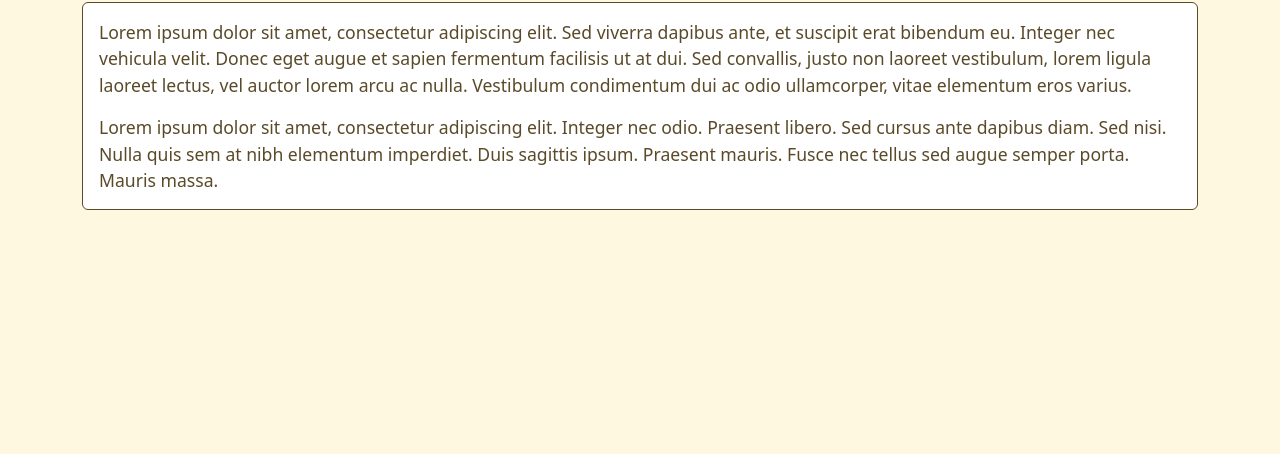
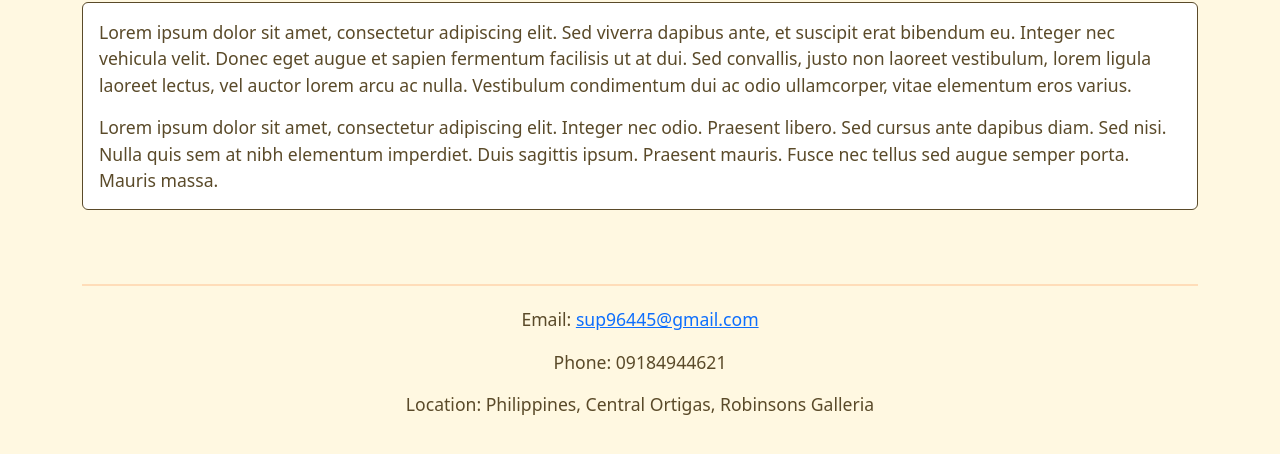
Before and after one commit to Mergal-Manuel/about-us.github.io, a plain HTML site: page index.html in a window 1280 px wide. Shown: the part 176-630 px from the top of the page. Drawn offline with nearby package versions, Linux system fonts and the light colour scheme.

Commit message:
Update index.html

```diff
--- a/index.html
+++ b/index.html
@@ -53,6 +53,18 @@
 
         .content-section p {
             font-size: 1.1rem;
+        }
+
+        hr {
+            border-top: 2px solid #ff8c42;
+            margin-top: 50px;
+        }
+
+        .contact-details {
+            text-align: center;
+            font-size: 1.1rem;
+            color: #5a4a29;
+            margin-top: 20px;
         }
     </style>
 </head>
@@ -111,6 +123,14 @@
                 </div>
             </div>
         </div>
+
+        <hr>
+
+        <div class="contact-details">
+            <p>Email: <a href="mailto:sup96445@gmail.com">sup96445@gmail.com</a></p>
+            <p>Phone: 09184944621</p>
+            <p>Location: Philippines, Central Ortigas, Robinsons Galleria</p>
+        </div>
     </div>
 
 </body>
```
